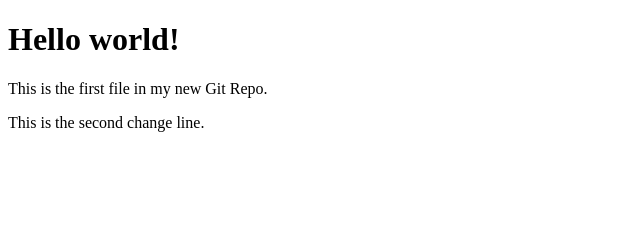
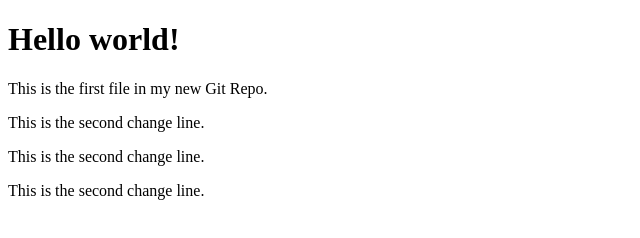
Before and after one commit to abirbg/hello2, a plain HTML site: page index.html in a window 1280 px wide. Shown: the whole page, without its empty margins (0-640 px from the left). Drawn offline with Linux system fonts and the light colour scheme.

Commit message:
changes emergencz

```diff
--- a/index.html
+++ b/index.html
@@ -8,6 +8,8 @@
 <h1>Hello world!</h1>
 <p>This is the first file in my new Git Repo.</p>
 <p>This is the second change line.</p>
+<p>This is the second change line.</p>
+<p>This is the second change line.</p>
 
 </body>
 </html>
```
